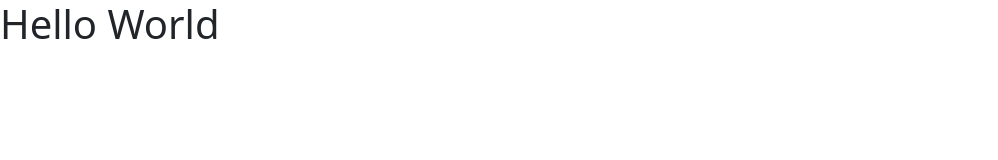
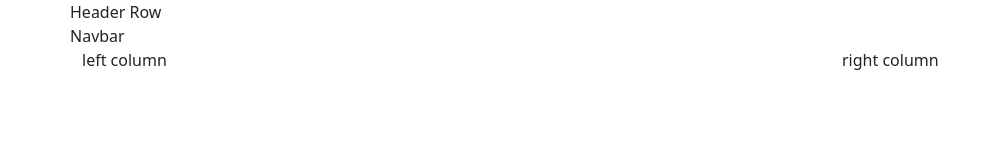
Before and after one commit to AndriiGrytsenkoVH/Bootstrap-grid-example, a plain HTML site: page index.html in a window 1280 px wide. Shown: the whole page, without its empty margins (0-998 px from the left). Drawn offline with nearby package versions, Linux system fonts and the light colour scheme.

Commit message:
page layout

```diff
--- a/index.html
+++ b/index.html
@@ -8,8 +8,27 @@
     <title>Bootstrap Portfolio</title>
 </head>
 <body>
-    <h1>Hello World</h1>
+    <!-- Container that starts the grid -->
+    <div class="container">
+        <!-- row 1 header -->
+        <div class="row">
+            Header Row
+        </div>
+        <div class="row">
+            Navbar
+        </div>
+        <div class="row">
+            <!-- left 2/3 column (8/12 = 2/3)-->
+            <div class="col-8">
+                left column
+            </div>
+            <div class="col-4">
+                right column
+            </div>
+        </div>
 
+
+    </div>
 
 
 
```
